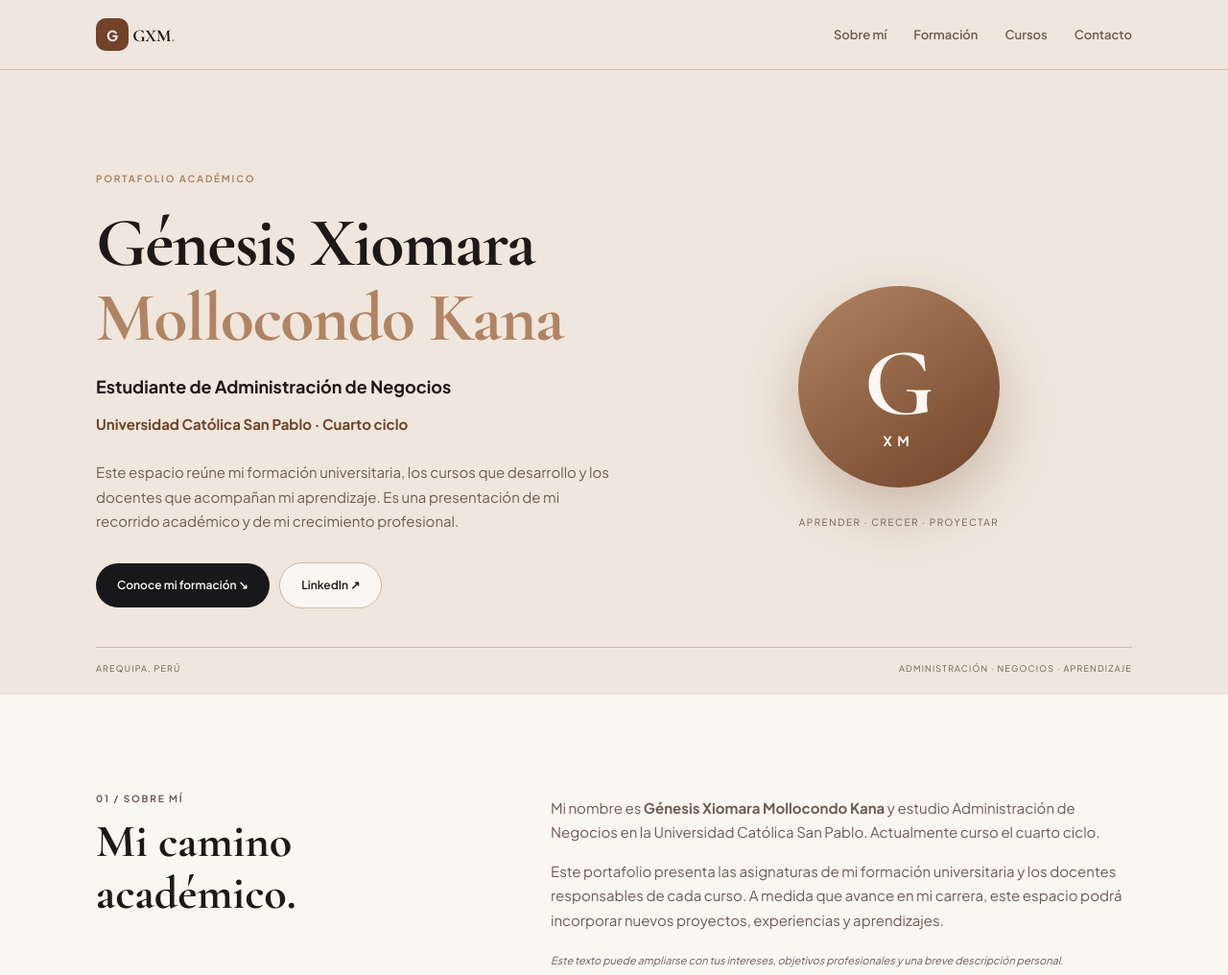
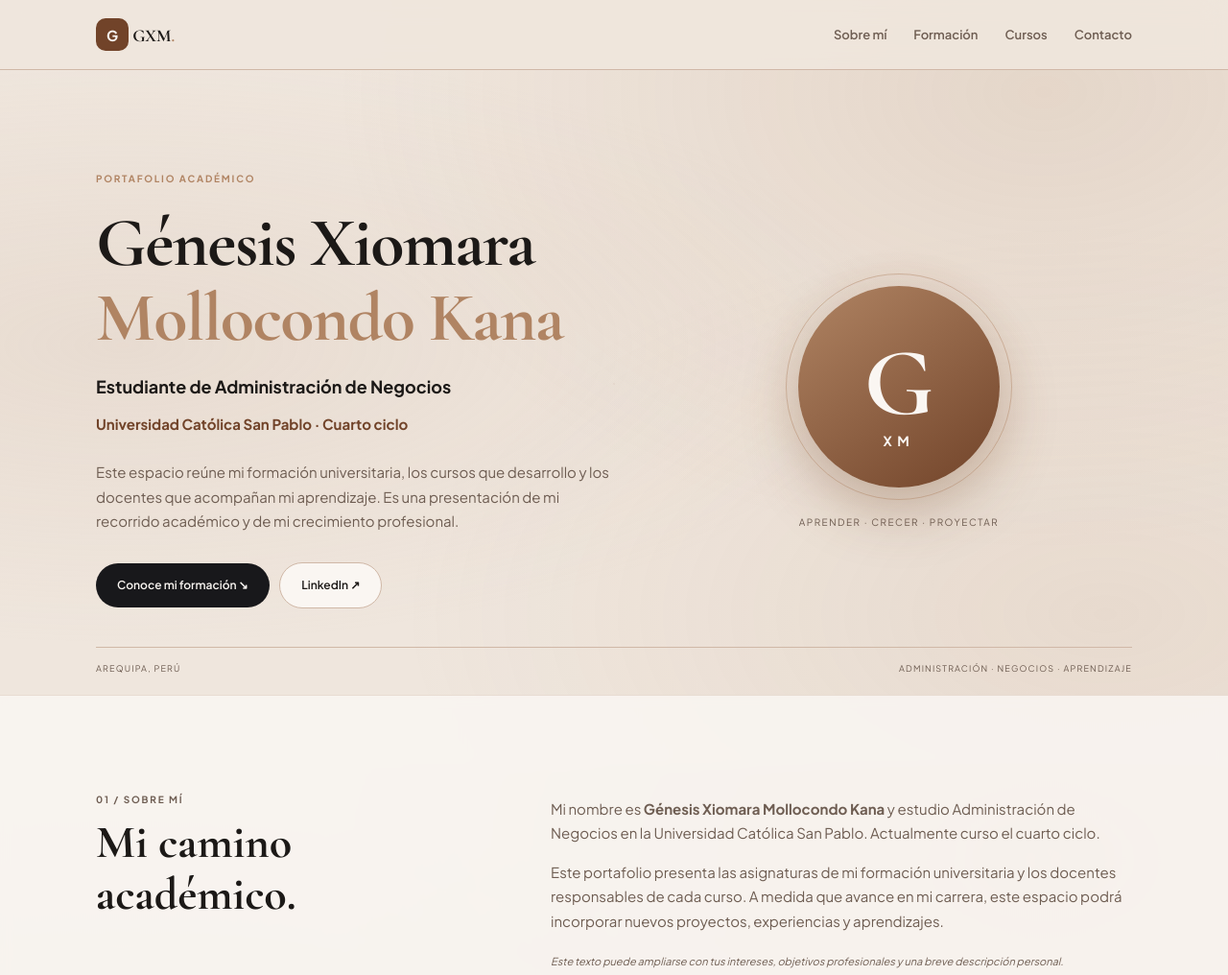
Before and after one commit to genesismollocondo-source/genesismollocondo-source.github.io, a plain HTML site: page index.html in a window 1280 px wide. Shown: the top 1016 px of the page at 96% size. Drawn offline with nearby package versions, Linux system fonts and the light colour scheme.

Commit message:
Update styles.css

```diff
--- a/styles.css
+++ b/styles.css
@@ -352,3 +352,50 @@ hr { border-color: var(--line); }
   #comunidad .peers-grid { grid-template-columns: 1fr; gap: 16px; }
   #comunidad .peer-card { padding: 22px; }
 }
+/* =========================================
+   FONDO EDITORIAL CON TEXTURA Y LUZ CÁLIDA
+   ========================================= */
+
+/* Fondo general con degradado sutil tipo papel de algodón */
+body {
+  background-color: #EFE6DD;
+  background-image:
+    radial-gradient(at 85% 12%, rgba(176, 132, 99, 0.16) 0px, transparent 48%),
+    radial-gradient(at 10% 45%, rgba(208, 184, 167, 0.22) 0px, transparent 50%),
+    radial-gradient(at 90% 80%, rgba(176, 132, 99, 0.12) 0px, transparent 45%),
+    radial-gradient(rgba(113, 67, 41, 0.05) 1px, transparent 0);
+  background-size: 100% 100%, 100% 100%, 100% 100%, 24px 24px;
+  background-attachment: fixed;
+}
+
+/* Halo luminoso y anillo elegante alrededor del círculo "G" */
+.art::before {
+  content: "";
+  position: absolute;
+  width: 290px;
+  height: 290px;
+  border-radius: 50%;
+  background: radial-gradient(circle, rgba(176, 132, 99, 0.22) 0%, rgba(239, 230, 221, 0) 70%);
+  z-index: 0;
+  pointer-events: none;
+}
+
+.circle {
+  position: relative;
+  z-index: 1;
+  outline: 1px solid rgba(176, 132, 99, 0.45);
+  outline-offset: 12px; /* Anillo fino exterior estilo lujo */
+}
+
+/* Efecto cristal translúcido en las secciones marfil */
+.intro, .future {
+  background: rgba(250, 246, 242, 0.85);
+  backdrop-filter: blur(6px);
+  border-top: 1px solid rgba(208, 184, 167, 0.4);
+  border-bottom: 1px solid rgba(208, 184, 167, 0.4);
+}
+
+.courses {
+  background: rgba(232, 221, 210, 0.78);
+  backdrop-filter: blur(6px);
+}
```
